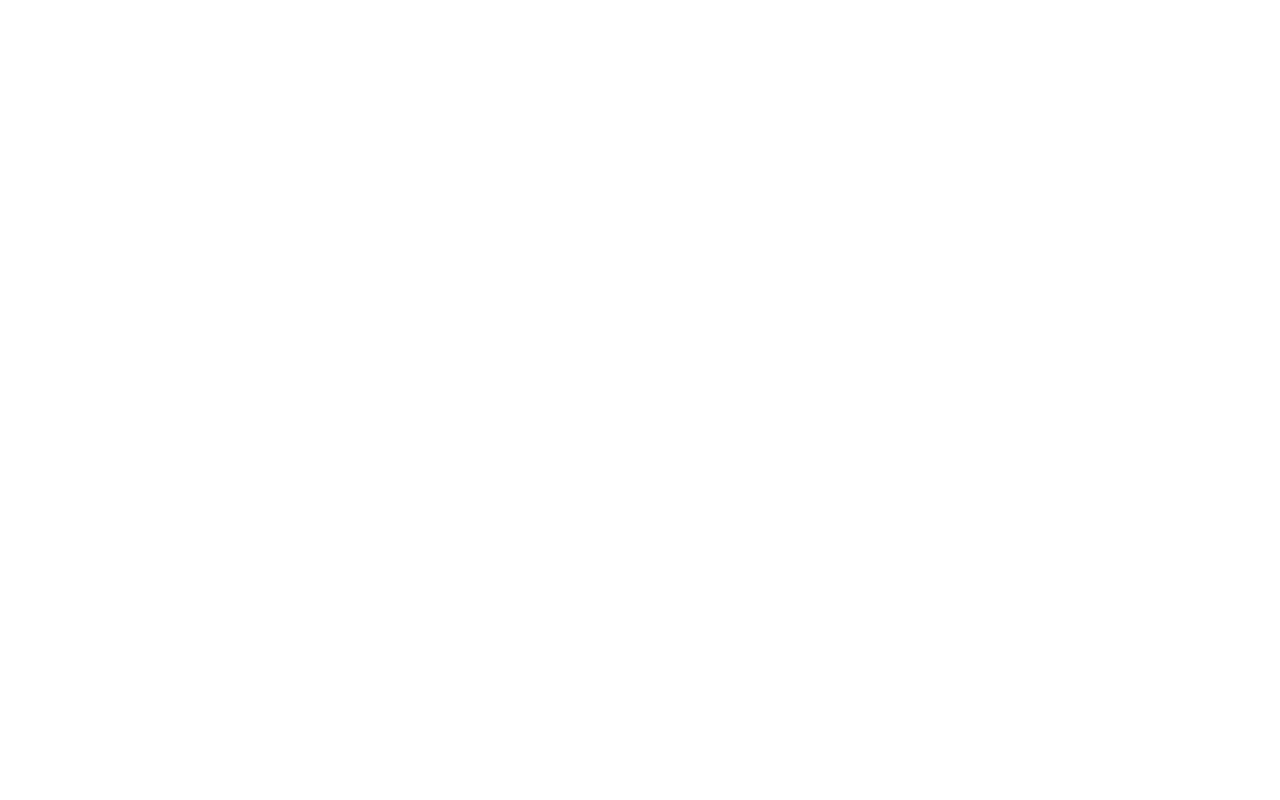
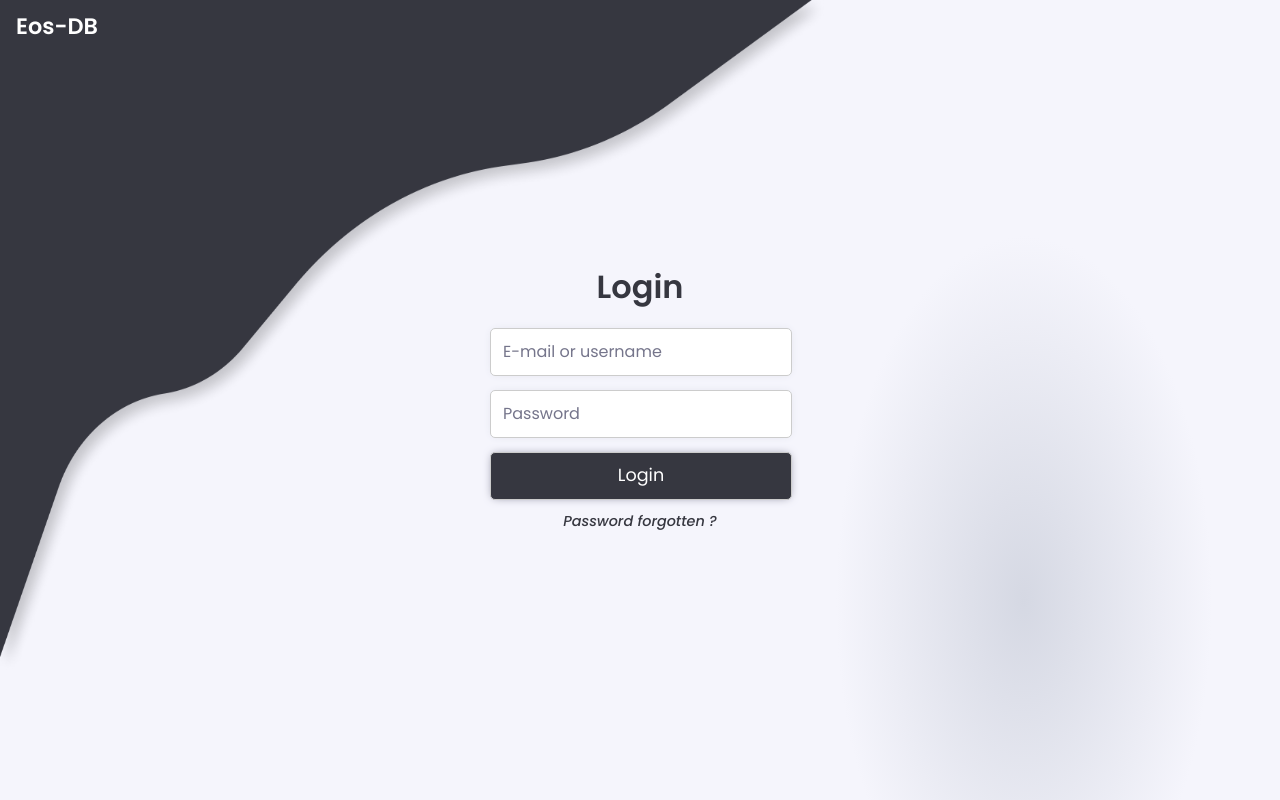
Before and after one commit to Eos-DB/html-design, a plain HTML site: page pages/login.html in a window 1280 px wide. Drawn offline with Linux system fonts and the light colour scheme.

Commit message:
Login page

```diff
--- /dev/null
+++ b/assets/styles/login.scss
@@ -0,0 +1,57 @@
+body {
+    height: 100%;
+    overflow: hidden;
+
+    .corner {
+        position: absolute;
+        width: 65%;
+        height: 85%;
+        top: 0;
+        left: 0;
+        z-index: -1;
+
+        img {
+            width: 100%;
+            height: 100%;
+        }
+
+        h2 {
+            position: absolute;
+            top: 1rem;
+            left: 1rem;
+            font-size: 1.4rem;
+            color: var(--white);
+        }
+
+        @media screen and (max-width: 900px) { width: 60%; height: 80% }
+        @media screen and (max-width: 800px) { width: 65%; height: 75% }
+        @media screen and (max-width: 700px) { width: 70%; height: 70% }
+        @media screen and (max-width: 600px) { width: 75%; height: 65% }
+        @media screen and (max-width: 500px) { width: 80%; height: 60% }
+        @media screen and (max-width: 400px) { width: 85%; height: 55% }
+    }
+
+    main {
+        width: 100%;
+        height: 100vh;
+        z-index: 1;
+
+        h1 {
+            color: var(--grey-3);
+            margin-bottom: 1.5rem;
+        }
+
+        form a {
+            cursor: pointer;
+            font-size: .9rem;
+            text-decoration: none;
+            opacity: 1;
+            color: var(--grey-3);
+            font-weight: 500;
+            font-style: italic;
+            transition: all .2s;
+
+            &:focus, &:hover { opacity: .9 }
+        }
+    }
+}
--- a/assets/styles/styles.scss
+++ b/assets/styles/styles.scss
@@ -1,18 +1,36 @@
-@import url(https://fonts.googleapis.com/css2?family=Inter:wght@100;200;300;400;500;600;700;800;900);
+@import url(../fonts/index.css);
 
 :root {
-    --primary-color: #0f52ba;
-    --secondary-color: #50c878;
-    --background-color: #e2f6f6;
+    --black: #000;
+    --grey-1: #30313a;
+    --grey-2: #3e4049;
+    --grey-3: #363740;
+    --grey-4: #75758b;
+    --grey-5: #999da9;
+    --grey-6: #9c9eab;
+    --white-6: #ccc;
+    --white-5: #d5d8e3;
+    --white-4: #d9dce6;
+    --white-3: #dadde7;
+    --white-2: #f5f5f9;
+    --white-1: #f5f5fc;
     --white: #fff;
-    --black: #000;
+    --red-1: #c60000;
+    --red-2: #f00;
+    --red-3: #ff333f;
+    --orange: #ff9533;
+    --green-1: #39de54;
+    --green-2: #007521;
+    --turquoise: #00bfb4;
+    --blue-1: #3366ff;
+    --blue-2: #00498d;
 }
 
 body, div, span, applet, object, iframe,
 h1, h2, h3, h4, h5, h6, p, blockquote, pre,
 a, abbr, acronym, address, big, cite, code,
 del, dfn, em, img, ins, kbd, q, s, samp, small,
-strike, strong, sub, sup, tt, var, b, u, i,
+strike, strong, sub, sup, tt, var, b, u, i, input,
 center, dl, dt, dd, ol, ul, li, fieldset, form,
 label, legend, table, caption, tbody, tfoot,
 thead, tr, th, td, article, aside, canvas,
@@ -48,6 +66,7 @@ a, button, input[type="radio"], input[type="checkbox"] { cursor: pointer }
 }
 
 svg:not(:root) { display: block }
+h1, h2, h3, h4, h5, b { font-weight: 600 }
 
 ::selection {
     color: var(--white);
@@ -77,3 +96,53 @@ img {
         ~ span { display: inline-block }
     }
 }
+
+body {
+    background-color: var(--white-1);
+    background: radial-gradient(42% 130% at 80% 75%, var(--white-5) 0%, var(--white-1) 35%);
+
+    form {
+        gap: 1rem;
+
+        .input-box {
+            height: 46px;
+            width: 300px;
+            padding: 0;
+
+            input {
+                width: calc(100% - 24px);
+                height: calc(100% - 12px);
+                padding: 6px 12px;
+                margin: 0;
+                outline: none;
+                border-radius: 5px;
+                font-size: 1rem;
+                background: var(--white);
+                transition: all .2s;
+                box-shadow: 0 0 10px -3px var(--white-4);
+
+                &:is([type="submit"]) {
+                    background: var(--grey-3);
+                    font-size: 1.1rem;
+                    color: var(--white);
+                    cursor: pointer;
+                    opacity: 1;
+                    box-shadow: 0 0 10px -3px var(--grey-4);
+
+                    &:hover, &:focus { opacity: .9 }
+                }
+
+                &::placeholder {
+                    font-family: "Poppins";
+                    font-weight: 400;
+                    color: var(--grey-4);
+                }
+            }
+
+            &.style-1 input {
+                border: 1px solid var(--white-6);
+                &:focus { border-color: var(--grey-5) }
+            }
+        }
+    }
+}
--- a/pages/login.html
+++ b/pages/login.html
@@ -0,0 +1,44 @@
+<!DOCTYPE html>
+<html lang="en">
+<head>
+
+    <title>Login</title>
+
+    <meta charset="UTF-8">
+    <meta http-equiv="X-UA-Compatible" content="IE=edge">
+    <meta name="viewport" content="width=device-width, initial-scale=1.0">
+
+    <link rel="stylesheet" href="../assets/styles/styles.css">
+    <link rel="stylesheet" href="../assets/styles/cheat-sheet.css">
+    <link rel="stylesheet" href="../assets/styles/login.css">
+
+</head>
+<body>
+
+    <div class="corner">
+        <img src="../assets/images/login-rectangle.png" alt="Corner">
+        <h2>Eos-DB</h2>
+    </div>
+
+    <main class="col-center">
+        <h1>Login</h1>
+
+        <form class="col-center" method="post">
+            <div class="input-box style-1">
+                <input type="text" placeholder="E-mail or username">
+            </div>
+
+            <div class="input-box style-1">
+                <input type="password" placeholder="Password">
+            </div>
+
+            <div class="input-box style-1">
+                <input type="submit" value="Login">
+            </div>
+
+            <a href="#">Password forgotten ?</a>
+        </form>
+    </main>
+
+</body>
+</html>
```
Also changed, not shown: pages/index.html (added, +1 -0 lines), assets/fonts/Poppins/index.css, assets/fonts/SourceSansPro/index.css, assets/images/graph.svg (added), assets/images/login-rectangle.png (added), assets/styles/login.css (added), assets/styles/styles.css.
